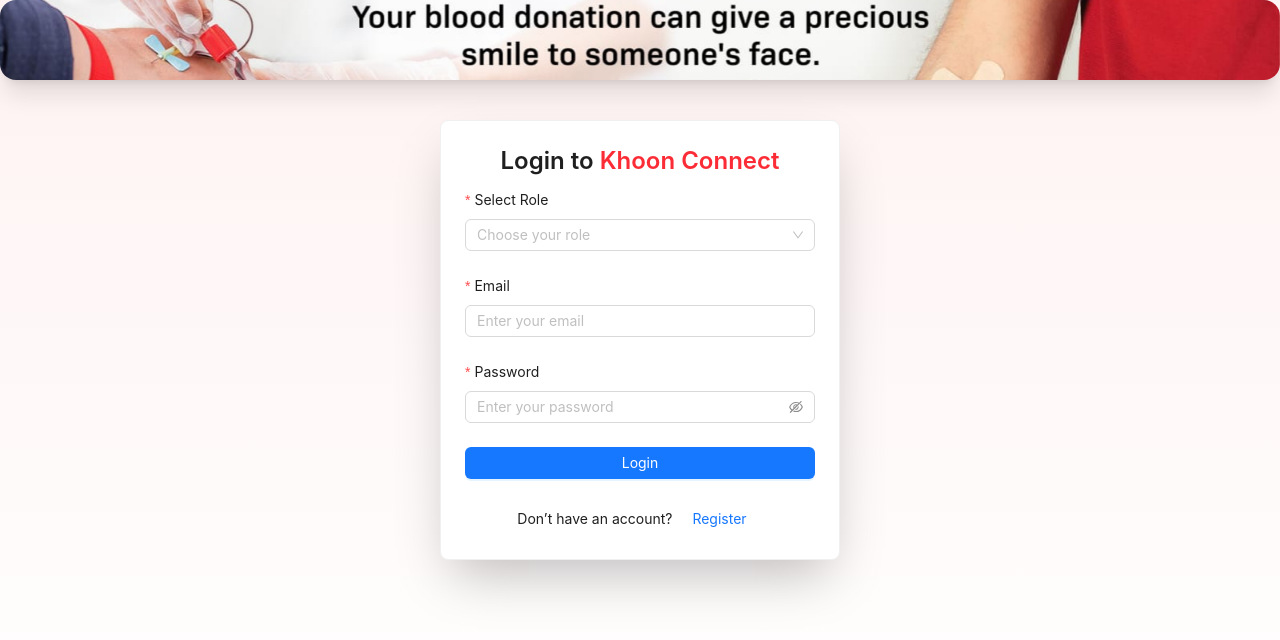
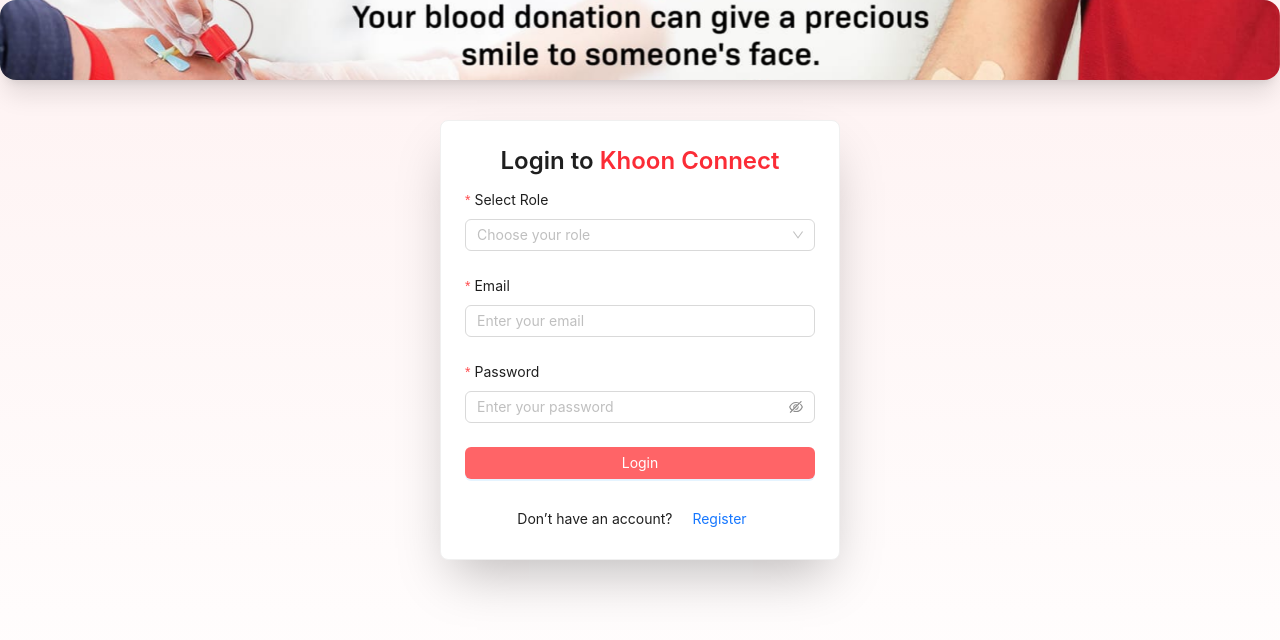
Before and after one commit to Amnanizam/Khoon-Connect---React-Project, a React (Vite) app: page /login in a window 1280 px wide. Shown: the top 640 px of the page. Built offline with nearby package versions, Linux system fonts and the light colour scheme.

Commit message:
changes in my pages

```diff
--- a/src/Components/Routes/ProtectedRoutes.jsx
+++ b/src/Components/Routes/ProtectedRoutes.jsx
@@ -14,7 +14,7 @@
 } from "@ant-design/icons";
 import { useSelector, useDispatch } from "react-redux";
 import { useNavigate } from "react-router-dom";
-import logo from "../assets/logo.png";
+import logo from "../../assets/logo.png"
 import { setIsLoggedIn, setUser } from "../../slices/authSlice";
 
 const { Header } = Layout;
--- a/src/Pages/Login.jsx
+++ b/src/Pages/Login.jsx
@@ -127,7 +127,7 @@
                 htmlType="submit"
                 loading={loading}
                 block
-                className="bg-red-500 hover:bg-red-600"
+                className="!bg-red-400 hover:!bg-red-600"
               >
                 Login
               </Button>
```
